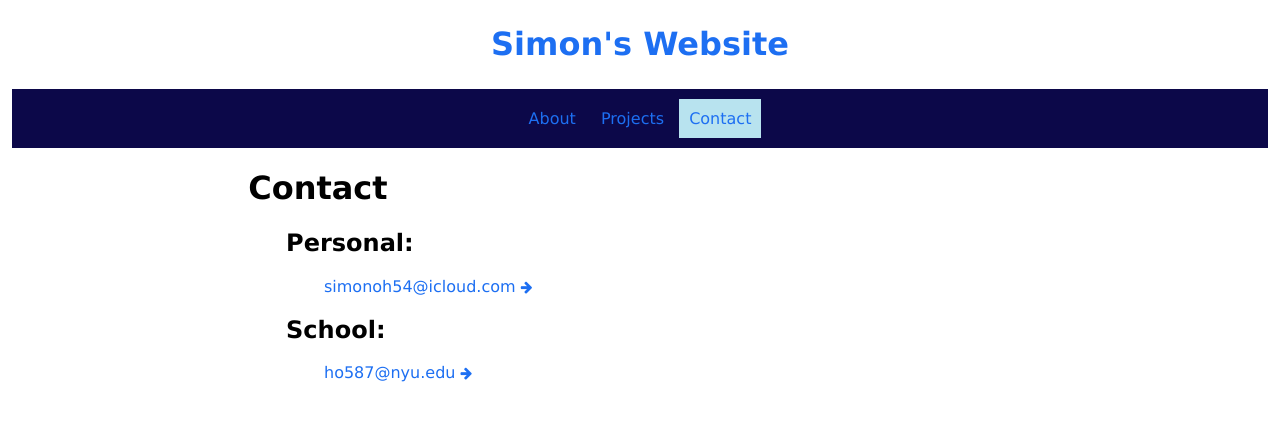
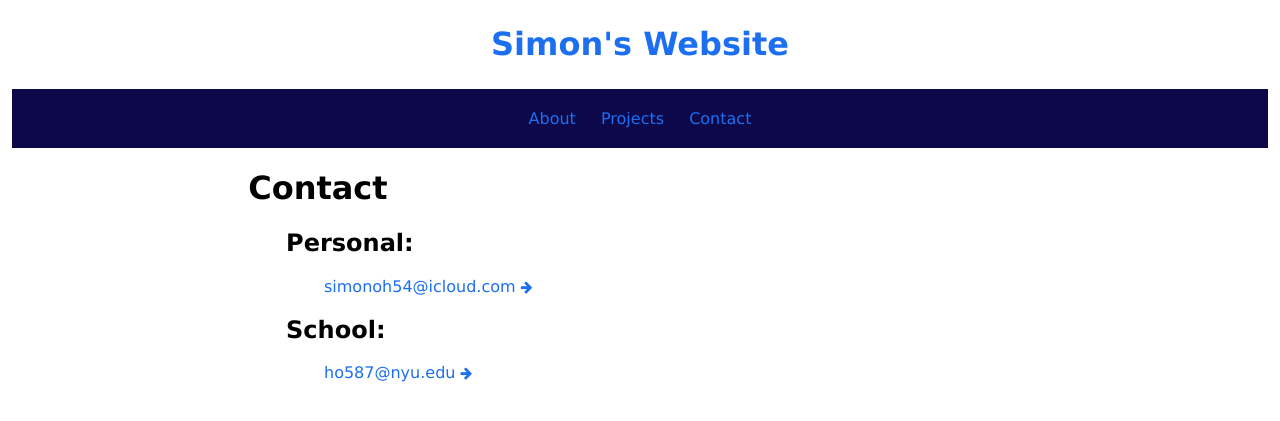
Before and after one commit to simon0h/simon0h.github.io, a Jekyll site: the page built from contact/index.html, in a window 1280 px wide. Shown: the top 421 px of the page. Built offline with Jekyll 4.4.1, drawn with Linux system fonts in a browser that asks for light colours.

Commit message:
Update style.css

```diff
--- a/css/style.css
+++ b/css/style.css
@@ -66,7 +66,7 @@ li a:hover:not(.active) {
 }
 
 .active {
-  	background-color: #b8e3ef;
+  	/*background-color: #b8e3ef;*/
 }
 
 img {
```
